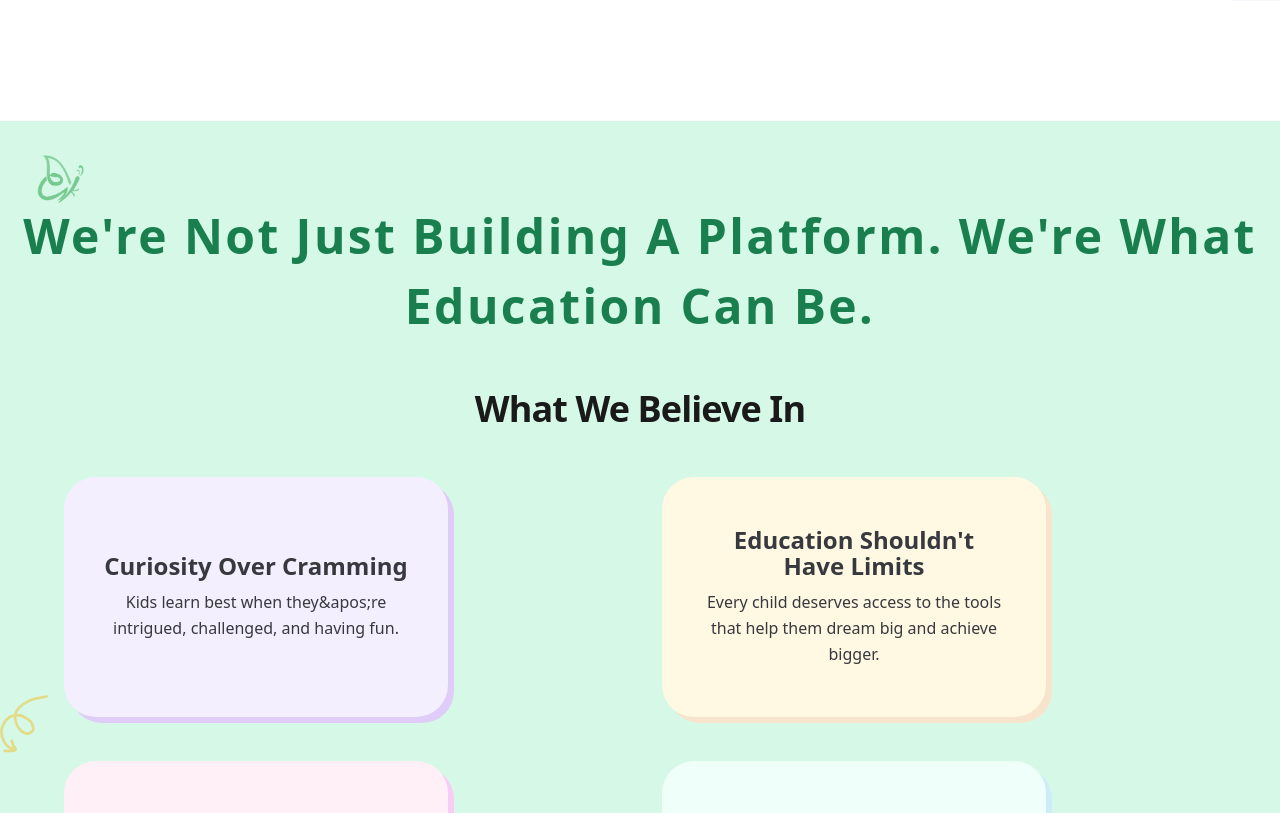
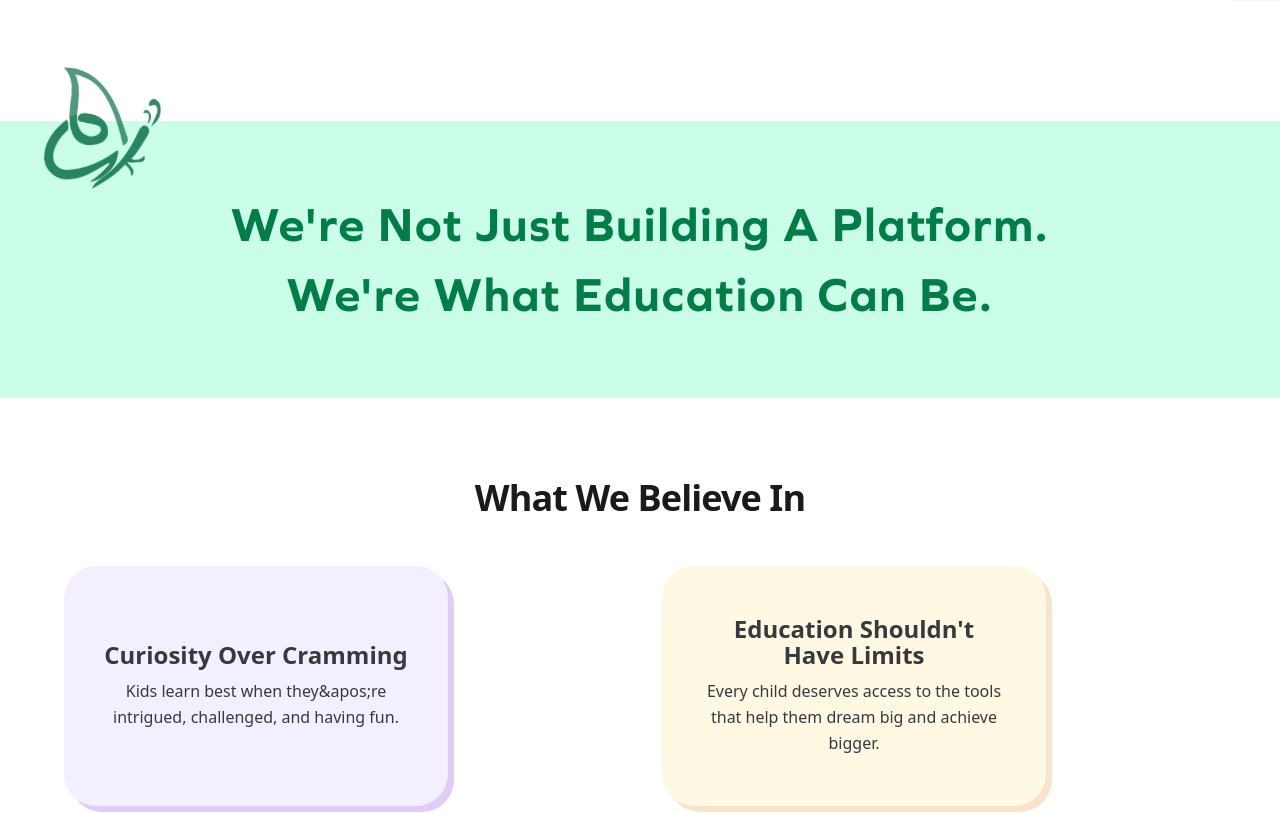
Before and after one commit to keytabdev/ekweb, a Next.js app: page /about in a window 1280 px wide. Shown: the part 3640-4453 px from the top of the page. Built offline with nearby package versions, Linux system fonts and the light colour scheme.

Commit message:
Update AboutBeliefsSection.tsx

```diff
--- a/src/components/about/AboutBeliefsSection.tsx
+++ b/src/components/about/AboutBeliefsSection.tsx
@@ -1,7 +1,5 @@
 import Image from 'next/image';
 import logo from '../../assets/shared/eklavya.png';
-import spiral from '../../assets/about/spiral-arrow.svg';
-import flower from '../../assets/about/grey-flower.svg';
 
 const beliefs = [
   {
@@ -32,27 +30,31 @@ const beliefs = [
 
 export default function AboutBeliefsSection() {
   return (
-    <section className="relative py-20 px-4 bg-[#D6F8E7] overflow-hidden">
+    <>
+      {/* First section with green background */}
+      <section className="relative w-full h-[277px] bg-[#CAFEE8] flex items-center justify-center">
         {/* Logo */}
-      <div className="absolute left-8 top-8 z-10 opacity-80">
-        <Image src={logo} alt="Logo" width={60} height={60} />
-      </div>
-      {/* Spiral */}
-      <div className="absolute left-0 top-1/2 z-10 opacity-40">
-        <Image src={spiral} alt="Spiral" width={48} height={48} />
-      </div>
-      {/* Flower */}
-      <div className="absolute right-8 bottom-8 z-10 opacity-40">
-        <Image src={flower} alt="Flower" width={48} height={48} />
+        <div className="absolute left-8 top-8 z-10">
+          <Image
+            src={logo}
+            alt="Logo"
+            width={147.594}
+            height={138.912}
+            className="rotate-[4.709deg] flex-shrink-0 -translate-y-22"
+            style={{ opacity: 0.8, filter: 'brightness(0) saturate(100%) invert(27%) sepia(51%) saturate(1234%) hue-rotate(118deg) brightness(95%) contrast(101%)' }}
+          />
         </div>
 
                   {/* Main heading */}
-      <div className="text-center mb-12">
-        <h2 className="text-[#1A7F4E] text-[48px] font-bold leading-[70px] tracking-wider capitalize">
-          We&apos;re not just building a platform. We&apos;re what education can be.
+          <div className="text-center">
+            <h2 className="text-[#027D49] text-center font-graphie text-[48px] font-semibold leading-[70px] tracking-[1.44px] capitalize">
+              We&apos;re not just building a platform.<br /> We&apos;re what education can be.
             </h2>
           </div>
+      </section>
 
+      {/* Second section with white background */}
+      <section className="relative py-20 px-4 bg-white overflow-hidden">
         {/* Belief cards */}
         <div className="max-w-7xl mx-auto">
           <h3 className="text-[#1A1A1A] text-[36px] font-bold leading-[40px] tracking-tight text-center mb-12">
@@ -82,12 +84,15 @@ export default function AboutBeliefsSection() {
             Join Us in Reimagining Education
           </h3>
           <p className="text-[#1A1A1A] text-[21px] font-normal leading-[28px]">
-          Eklavya isn&apos;t just an app. It&apos;s a movement to make learning joyful, personal, and limitless. Because when kids love learning, they don&apos;t just pass tests.{' '}
-          <span className="text-[#80D261] font-bold">They Grow,</span>{' '}
-          <span className="text-[#D261CF] font-bold">Dream,</span>{' '}
+            Eklavya isn&apos;t just an app. It&apos;s a movement to make
+            learning joyful, personal, and limitless. Because when kids love
+            learning, they don&apos;t just pass tests.{" "}
+            <span className="text-[#80D261] font-bold">They Grow,</span>{" "}
+            <span className="text-[#D261CF] font-bold">Dream,</span>{" "}
             <span className="text-[#6F61D2] font-bold">and Create.</span>
           </p>
         </div>
       </section>
+    </>
   );
 }
```
Lines whose indentation alone changed are shown as unchanged.
